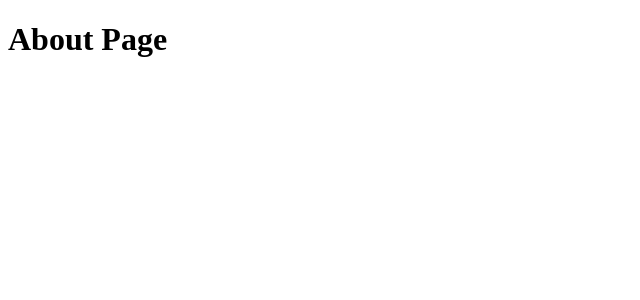
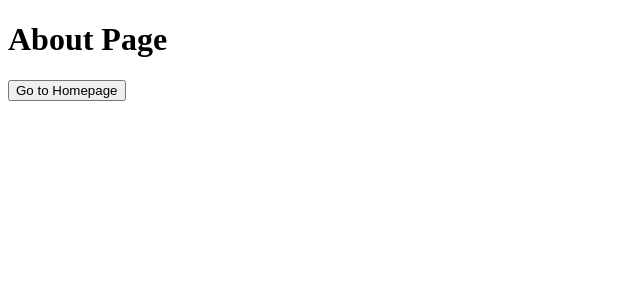
Before and after one commit to ohDASEUL/learning_code_collection, a React (Create React App) app: page /about in a window 1280 px wide. Shown: the top 300 px of the page, without its empty margins (0-640 px from the left). Built offline with nearby package versions, Linux system fonts and the light colour scheme.

Commit message:
Link, Navigate 사용

```diff
--- a/src/Pages/AboutPage.js
+++ b/src/Pages/AboutPage.js
@@ -1,9 +1,15 @@
 import React from "react";
+import {useNavigate } from "react-router-dom";
 
 const Aboutpage = () => {
+  const navigate = useNavigate()
+  const goToHome=()=>{
+    navigate('/')
+  }
   return (
     <div>
       <h1>About Page</h1>
+      <button onClick={goToHome}>Go to Homepage</button>
     </div>
   );
 };
--- a/src/Pages/HomePage.js
+++ b/src/Pages/HomePage.js
@@ -1,9 +1,11 @@
 import React from 'react'
+import { Link } from 'react-router-dom'
 
 const Homepage = () => {
   return (
     <div>
         <h1>HomePage</h1>
+        <Link to="/about">Go to about page</Link>
     </div>
   )
 }
```
